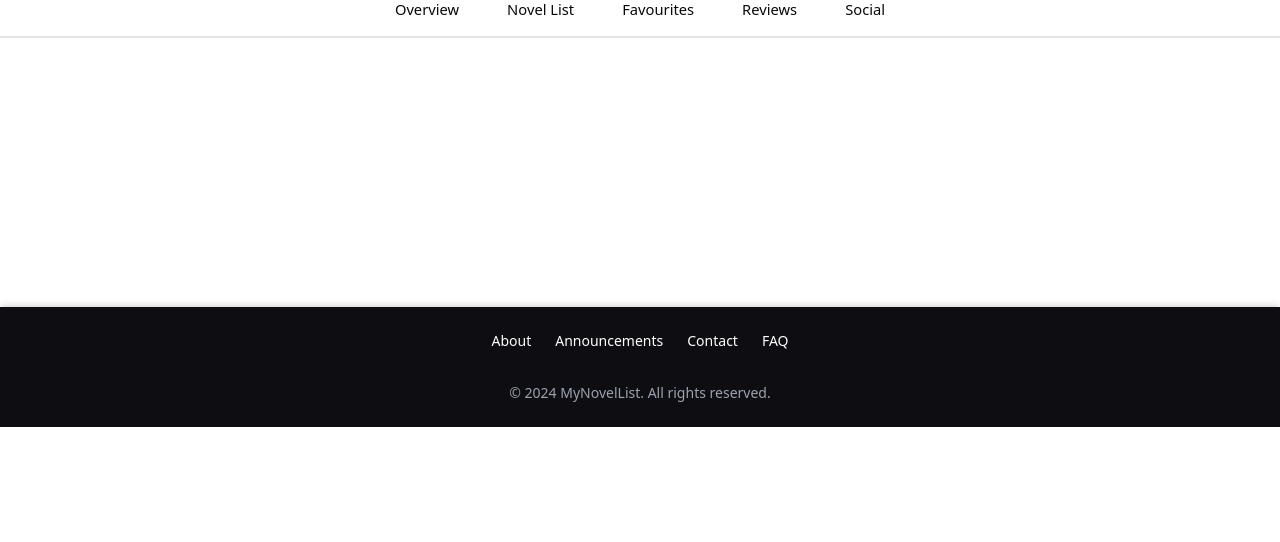
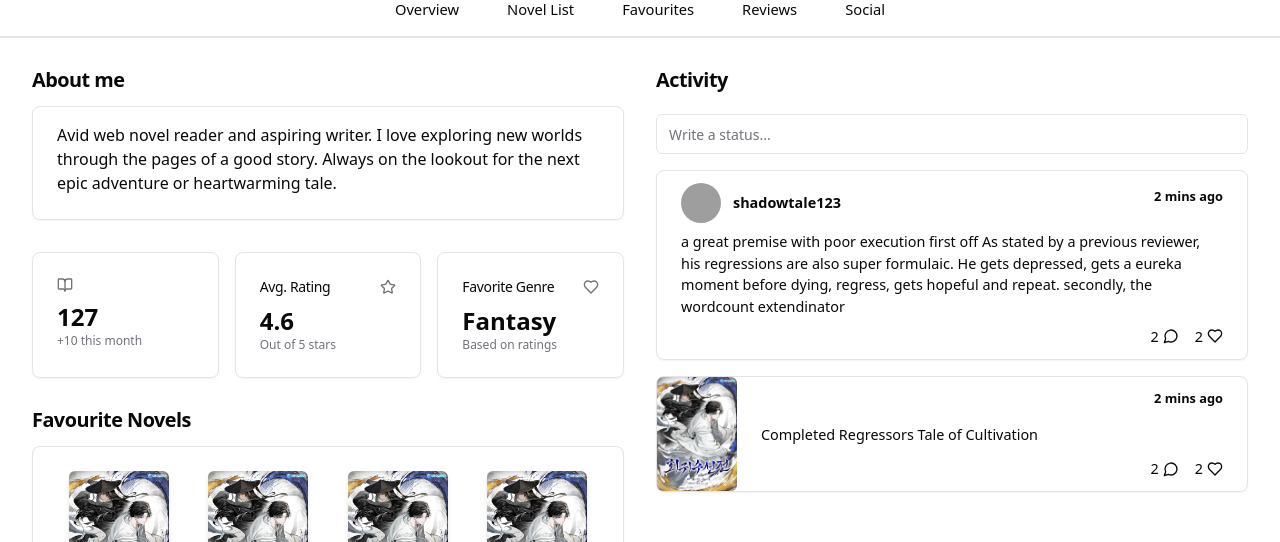
Before and after one commit to AfizM/my-novel-list, a Next.js app: page /profile in a window 1280 px wide. Shown: the part 373-915 px from the top of the page. Before the commit the page ends 800 px from the top, so only its background shows below. Built offline with nearby package versions, Linux system fonts and the light colour scheme; no server answers; grey boxes are pictures that could not be loaded.

Commit message:
Add profile overview page

```diff
--- a/app/(root)/profile/page.tsx
+++ b/app/(root)/profile/page.tsx
@@ -3,19 +3,36 @@ import Image from "next/image";
 import { Avatar, AvatarFallback, AvatarImage } from "@/components/ui/avatar";
 import { Button } from "@/components/ui/button";
 import Link from "next/link";
+import { Card, CardContent, CardHeader, CardTitle } from "@/components/ui/card";
+import { BookOpen, Star, Heart, MessageCircle, Flag } from "lucide-react";
+import { Input } from "@/components/ui/input";
+
+function ActivityItem({ type, content, novel, timestamp }) {
+  return (
+    <div className="mb-4">
+      <p className="text-sm text-gray-500">{timestamp}</p>
+      <p className="text-sm">
+        <span className="font-semibold">shadowtale123</span>{" "}
+        {type === "update" ? `updated ${novel}` : "posted"}
+      </p>
+      <p className="text-sm mt-1">{content}</p>
+    </div>
+  );
+}
 
 export default function ProfilePage() {
   const navItems = [
-    { name: "Overview", href: "/" },
-    { name: "Novel List", href: "/profile" },
+    { name: "Overview", href: "/profile" },
+    { name: "Novel List", href: "/novellist" },
     { name: "Favourites", href: "/" },
     { name: "Reviews", href: "/" },
     { name: "Social", href: "/" },
   ];
   const userBannerUrl = "/img/default_banner.png";
+
   return (
-    <div className="w-full -mt-[1.30rem] mx-auto my-0 ">
-      <div className="relative w-full h-72 ">
+    <div className="w-full -mt-[1.30rem] mx-auto my-0">
+      <div className="relative w-full h-72">
         <Image
           src={userBannerUrl}
           alt="Profile banner"
@@ -23,12 +40,12 @@ export default function ProfilePage() {
           style={{ objectFit: "cover" }}
           priority
         />
-        <div className="flex absolute ml-40 bottom-8  space-x-4">
+        <div className="flex absolute ml-40 bottom-8 space-x-4">
           <Avatar className="w-24 h-24">
             <AvatarImage src="https://github.com/shadcn.png" alt="@shadcn" />
             <AvatarFallback>CN</AvatarFallback>
           </Avatar>
-          <div className="flex flex-col space-y-3 ">
+          <div className="flex flex-col space-y-3">
             <div className="text-white text-2xl font-semibold">
               shadowtale123
             </div>
@@ -48,6 +65,180 @@ export default function ProfilePage() {
           </Link>
         ))}
       </div>
+
+      <div className="max-w-7xl mx-auto px-4 sm:px-6 lg:px-8 mt-8">
+        <div className="grid grid-cols-1 lg:grid-cols-4 gap-8 ">
+          <div className="lg:col-span-2">
+            {/* About me section */}
+            <div className="flex flex-col space-y-2 mb-8">
+              <div className=" text-[1.24rem] font-semibold leading-none tracking-tight mb-2">
+                About me
+              </div>
+              <Card className="pt-4 ">
+                <CardContent>
+                  <p>
+                    Avid web novel reader and aspiring writer. I love exploring
+                    new worlds through the pages of a good story. Always on the
+                    lookout for the next epic adventure or heartwarming tale.
+                  </p>
+                </CardContent>
+              </Card>
+            </div>
+
+            <div className="grid grid-cols-1 sm:grid-cols-3 gap-4 mb-8">
+              <Card>
+                <CardHeader className="flex flex-row items-center justify-between space-y-0 pb-2">
+                  <BookOpen className="h-4 w-4 text-muted-foreground" />
+                </CardHeader>
+                <CardContent>
+                  <div className="text-2xl font-bold">127</div>
+                  <p className="text-xs text-muted-foreground">
+                    +10 this month
+                  </p>
+                </CardContent>
+              </Card>
+              <Card>
+                <CardHeader className="flex flex-row items-center justify-between space-y-0 pb-2">
+                  <CardTitle className="text-sm font-medium">
+                    Avg. Rating
+                  </CardTitle>
+                  <Star className="h-4 w-4 text-muted-foreground" />
+                </CardHeader>
+                <CardContent>
+                  <div className="text-2xl font-bold">4.6</div>
+                  <p className="text-xs text-muted-foreground">
+                    Out of 5 stars
+                  </p>
+                </CardContent>
+              </Card>
+              <Card>
+                <CardHeader className="flex flex-row items-center justify-between space-y-0 pb-2">
+                  <CardTitle className="text-sm font-medium">
+                    Favorite Genre
+                  </CardTitle>
+                  <Heart className="h-4 w-4 text-muted-foreground" />
+                </CardHeader>
+                <CardContent>
+                  <div className="text-2xl font-bold">Fantasy</div>
+                  <p className="text-xs text-muted-foreground">
+                    Based on ratings
+                  </p>
+                </CardContent>
+              </Card>
+            </div>
+
+            {/* Favourite Novels section */}
+            <div className="flex flex-col space-y-2 mb-8">
+              <div className=" text-[1.24rem] font-semibold leading-none tracking-tight mb-2">
+                Favourite Novels
+              </div>
+              <Card>
+                <CardContent>
+                  <div className="grid grid-cols-2 sm:grid-cols-3 md:grid-cols-4 gap-4 mt-6">
+                    {[1, 2, 3, 4].map((i) => (
+                      <div key={i} className="flex flex-col items-center">
+                        <Image
+                          src={`/img/novel1.jpg`}
+                          alt={`Favorite novel ${i}`}
+                          width={100}
+                          height={150}
+                          className="rounded-md shadow-md"
+                        />
+                        <p className="mt-2 text-sm font-medium text-center">
+                          Novel {i}
+                        </p>
+                      </div>
+                    ))}
+                  </div>
+                </CardContent>
+              </Card>
+            </div>
+          </div>
+
+          {/* Activity section */}
+          <div className="lg:col-span-2 flex flex-col space-y-4">
+            <div className=" text-[1.24rem] font-semibold leading-none tracking-tight mb-2">
+              Activity
+            </div>
+            <Input type="search" placeholder="Write a status..." />
+
+            {/* Post Card */}
+            <Card className="mt-6 ">
+              <CardContent className="pt-3 pb-3 ">
+                {/* Top row */}
+                <div className="flex justify-between items-center relative mb-2">
+                  <div className="flex items-center">
+                    <Avatar>
+                      <AvatarImage
+                        src="https://github.com/shadcn.png"
+                        alt="@shadcn"
+                      />
+                      <AvatarFallback>CN</AvatarFallback>
+                    </Avatar>
+                    <div className="flex flex-col ml-2 items">
+                      <div className="ml-1 font-semibold text-[0.9rem] ">
+                        shadowtale123
+                      </div>
+                    </div>
+                  </div>
+                  <div className="absolute right-0 top-0">
+                    <span className="font-semibold text-[0.8rem]">
+                      {" "}
+                      2 mins ago{" "}
+                    </span>
+                  </div>
+                </div>
+
+                <p className="text-[0.9rem]">
+                  a great premise with poor execution first off As stated by a
+                  previous reviewer, his regressions are also super formulaic.
+                  He gets depressed, gets a eureka moment before dying, regress,
+                  gets hopeful and repeat. secondly, the wordcount extendinator
+                </p>
+                <div className="flex space-x-4 justify-end mt-2">
+                  <div className="flex items-center">
+                    <div className="mr-1 text-[0.9rem]">2</div>
+                    <MessageCircle className="cursor-pointer" size={16} />
+                  </div>
+                  <div className="flex items-center">
+                    <div className="mr-1 text-[0.9rem]">2</div>
+                    <Heart className="cursor-pointer" size={16} />
+                  </div>
+                </div>
+              </CardContent>
+            </Card>
+
+            <Card className=" ">
+              <CardContent className="pt-0 pb-0 pl-0 ">
+                {/* Top row */}
+                <div className="flex items-center space-x-6 relative">
+                  <img
+                    src="/img/novel1.jpg"
+                    alt="Novel 1"
+                    className="w-20 rounded-md "
+                  />
+                  <p className="text-[0.9rem] ">
+                    Completed Regressors Tale of Cultivation
+                  </p>
+                  <div className="ml-1 font-semibold text-[0.8rem] absolute right-0 top-3 ">
+                    2 mins ago
+                  </div>
+                  <div className="flex space-x-4 justify-end mt-2 absolute bottom-3 right-0">
+                    <div className="flex items-center">
+                      <div className="mr-1 text-[0.9rem]">2</div>
+                      <MessageCircle className="cursor-pointer" size={16} />
+                    </div>
+                    <div className="flex items-center">
+                      <div className="mr-1 text-[0.9rem]">2</div>
+                      <Heart className="cursor-pointer" size={16} />
+                    </div>
+                  </div>
+                </div>
+              </CardContent>
+            </Card>
+          </div>
+        </div>
+      </div>
     </div>
   );
 }
--- a/components/ui/card.tsx
+++ b/components/ui/card.tsx
@@ -8,7 +8,7 @@ const Card = React.forwardRef<
 >(({ className, ...props }, ref) => (
   <div
     ref={ref}
-    className={cn("rounded-lg border   shadow-sm", className)}
+    className={cn("rounded-lg border  shadow-sm", className)}
     {...props}
   />
 ));
```
